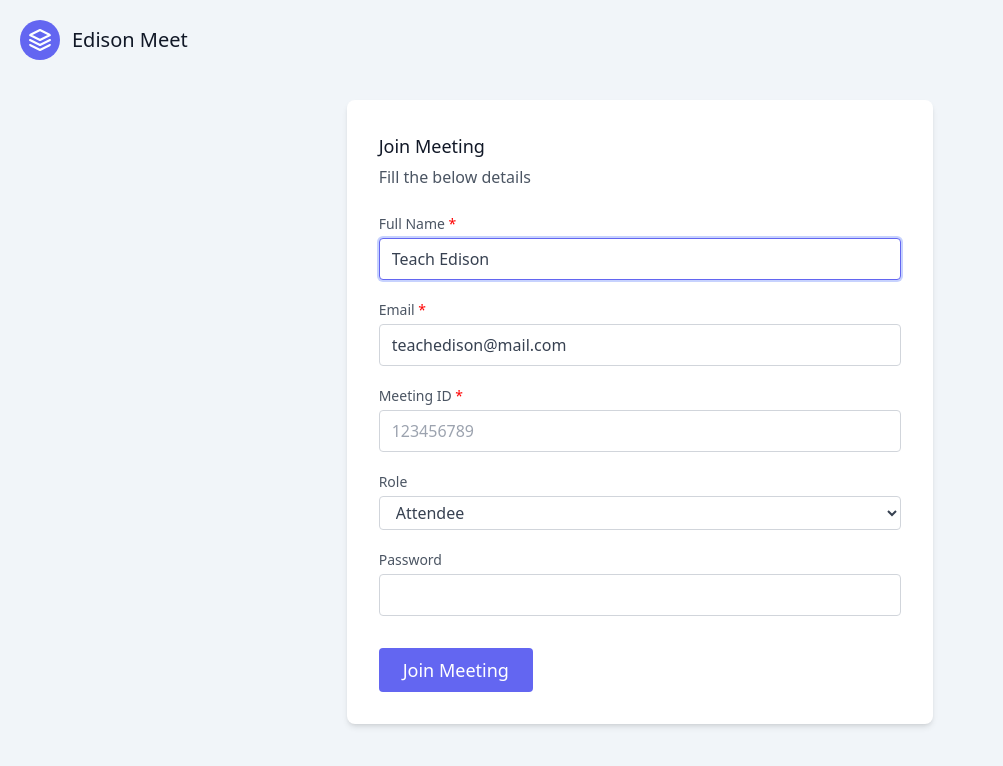
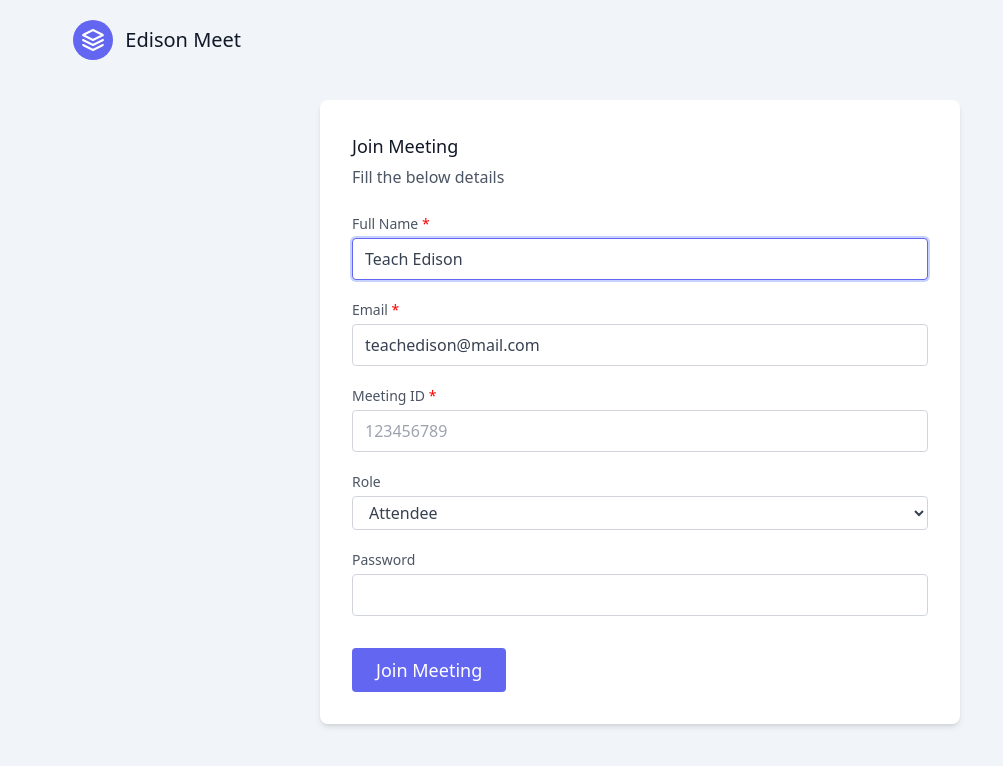
Before and after one commit to bhavikkher/zoom-web-meeting-sdk, a Next.js app: page / in a window 1280 px wide. Shown: the top 766 px of the page, without its empty margins (0-1003 px from the left). Built offline with nearby package versions, Linux system fonts and the light colour scheme.

Commit message:
UI changes & trimmed values

```diff
--- a/components/Header.jsx
+++ b/components/Header.jsx
@@ -5,7 +5,7 @@ import Clock from "react-live-clock";
 const Header = () => {
   return (
     <header className="text-gray-600 body-font">
-      <div className="container mx-auto flex flex-wrap p-5 flex-col md:flex-row items-center">
+      <div className="container mx-auto flex flex-wrap p-5 flex-col md:flex-row items-center md:w-11/12">
         <Link href="/">
           <a className="flex title-font font-medium items-center text-gray-900 mb-4 md:mb-0">
             <svg
--- a/pages/index.js
+++ b/pages/index.js
@@ -35,8 +35,8 @@ export default function Home() {
 
       <Header />
 
-      <section className='w-11/12 h-full mx-auto flex items-center justify-center my-5 mb-10'>
-        <div className="bg-white flex flex-col p-8 relative rounded-lg shadow-md w-6/12">
+      <section className='w-full h-full mx-auto flex items-center justify-center my-5 mb-10'>
+        <div className="bg-white flex flex-col p-8 relative rounded-lg shadow-md w-11/12 lg:w-6/12">
           <h2 className="text-gray-900 text-lg mb-1 font-medium title-font">
             Join Meeting
           </h2>
--- a/pages/meeting.js
+++ b/pages/meeting.js
@@ -49,7 +49,7 @@ const Meeting = () => {
             success: (initResponse) => {
                 console.log("initResponse: ", initResponse);
                 zoomModule.generateSignature({
-                    meetingNumber: mn,
+                    meetingNumber: mn.trim(),
                     apiKey: ZOOM_JWT_API_KEY,
                     apiSecret: ZOOM_JWT_API_SECRET,
                     role: role,
@@ -57,10 +57,10 @@ const Meeting = () => {
                         let signature = res.result;
                         // Join meeting
                         zoomModule.join({
-                            meetingNumber: mn,
+                            meetingNumber: mn.trim(),
                             userName: name,
                             userEmail: email,
-                            passWord: pwd,
+                            passWord: pwd.trim(),
                             apiKey: ZOOM_JWT_API_KEY,
                             signature: signature,
                             success: function (res) {
```
